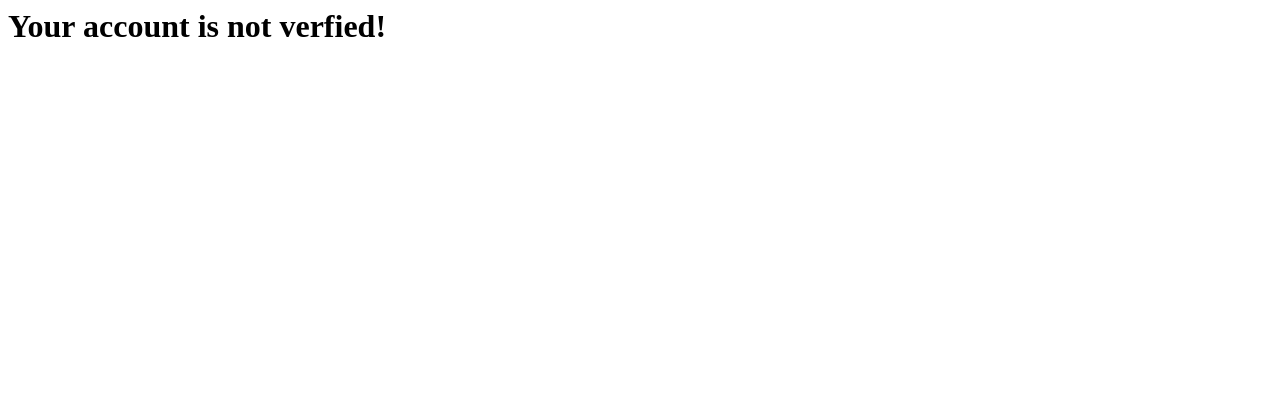
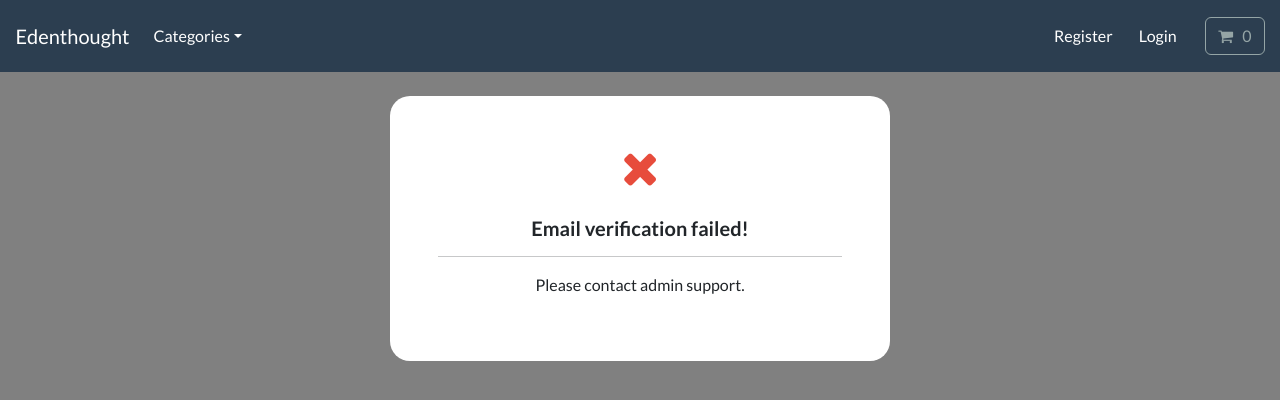
Before and after one commit to unnamedKnight/Python-Django-build-an-E-commerce-store, a Django app: page /account/email-verification-failed in a window 1280 px wide. Shown: the top 400 px of the page. Run offline with Django 4.2, Linux system fonts and the light colour scheme; data that the repository does not hold is empty.

Commit message:
Add login & logout functionality

```diff
--- a/src/account/urls.py
+++ b/src/account/urls.py
@@ -4,6 +4,8 @@ from . import views
 
 urlpatterns = [
     path("register", views.register, name="register"),
+
+    # email-verification urls
     path("email-verification/<str:uidb64>/<str:token>/", views.email_verification, name="email_verification"),
     path(
         "email-verification-sent",
@@ -20,4 +22,10 @@ urlpatterns = [
         views.email_verification_failed,
         name="email_verification_failed",
     ),
+
+    # login-logout urls
+    path("login", views.user_login, name="login"),
+    path("logout", views.user_logout, name="logout"),
+    path("dashboard", views.dashboard, name="dashboard"),
+
 ]
--- a/src/account/views.py
+++ b/src/account/views.py
@@ -4,9 +4,14 @@
 from django.utils.encoding import force_bytes, force_str
 from django.utils.http import urlsafe_base64_encode, urlsafe_base64_decode
 
+from django.contrib.auth.models import auth
+from django.contrib.auth import authenticate, login, logout
+from django.contrib.auth.decorators import login_required
+
 from django.contrib.auth.models import User
 from .token import user_tokenizer_generate
-from .forms import CreateUserForm
+from .forms import CreateUserForm, LoginForm
+
 
 # Create your views here.
 
@@ -65,3 +70,32 @@
 
 def email_verification_failed(request):
     return render(request, "account/email_verification_failed.html")
+
+
+@login_required(login_url="login")
+def user_login(request):
+    form = LoginForm()
+    if request.method == "POST":
+        form = LoginForm(request.POST)
+        if form.is_valid():
+            username = request.POST.get("username")
+            password = request.POST.get("password")
+            user = authenticate(username, password)
+            if user is not None:
+                auth.login(request, user)
+                return redirect("dashboard")
+
+    context = {"form": form}
+
+    return render(request, "account/login.html", context)
+
+
+@login_required(login_url="login")
+def user_logout(request):
+    auth.logout(request)
+    return redirect("store")
+
+
+@login_required(login_url="login")
+def dashboard(request):
+    pass
--- a/src/templates/account/email_verification_failed.html
+++ b/src/templates/account/email_verification_failed.html
@@ -1 +1,24 @@
-<h1>Your account is not verfied!</h1>
+{% extends 'base.html' %}
+{% load static %}
+{% block content %}
+    <style>
+    body{
+        background-color: gray;
+    }
+    </style>
+    <body>
+        <br>
+        <div class="container bg-white shadow-md p-5 form-layout">
+            <div class="text-center">
+                <i class="fa fa-times fa-3x text-danger" aria-hidden="true"></i>
+                <br>
+                <br>
+                <h5>
+                    <strong>Email verification failed!</strong>
+                </h5>
+                <hr>
+                <p>Please contact admin support.</p>
+            </div>
+        </div>
+    </body>
+{% endblock %}
--- a/src/templates/base.html
+++ b/src/templates/base.html
@@ -57,20 +57,27 @@
             <ul class="navbar-nav ms-auto">
                 {% if user.is_authenticated %}
                     <li class="nav-item">
-                        {% comment %} <a class="btn btn-alert navbar-btn text-white" type="button" href="{% url 'dashboard' %}"> <i class="fa fa-home" aria-hidden="true"></i> &nbsp; Dashboard </a> {% endcomment %}
-                    </li>
+                        <a class="btn btn-alert navbar-btn text-white"
+                           type="button"
+                           href="{% url 'dashboard' %}"> <i class="fa fa-home" aria-hidden="true"></i> &nbsp; Dashboard </a>
                     {% else %}
                         <li class="nav-item">
-                        <a class="btn btn-alert navbar-btn text-white" type="button" href="{% url 'register' %}">Register</a>
+                            <a class="btn btn-alert navbar-btn text-white"
+                               type="button"
+                               href="{% url 'register' %}">Register</a>
                         </li>
                     {% endif %}
                     {% if user.is_authenticated %}
                         <li class="nav-item">
-                        {% comment %} <a class="btn btn-alert navbar-btn text-white" type="button" href="{% url 'user-logout' %}"> <i class="fa fa-sign-out" aria-hidden="true"></i> &nbsp; Logout </a> {% endcomment %}
+                            <a class="btn btn-alert navbar-btn text-white"
+                               type="button"
+                               href="{% url 'logout' %}"> <i class="fa fa-sign-out" aria-hidden="true"></i> &nbsp; Logout </a>
                         </li>
                     {% else %}
                         <li class="nav-item">
-                        {% comment %} <a class="btn btn-alert navbar-btn text-white" type="button" href="{% url 'my-login' %}">Login</a> {% endcomment %}
+                            <a class="btn btn-alert navbar-btn text-white"
+                               type="button"
+                               href="{% url 'login' %}">Login</a>
                         </li>
                     {% endif %}
                     &nbsp; &nbsp; &nbsp;
```
Also changed, not shown: src/account/forms.py (+7 -1 lines), src/templates/account/email_verification_sent.html (+24 -2 lines), src/templates/account/email_verification_success.html (+24 -1 lines), src/templates/account/login.html (+29 -0 lines). Lines whose indentation alone changed are shown as unchanged.
